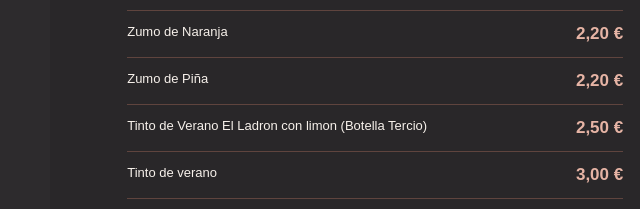
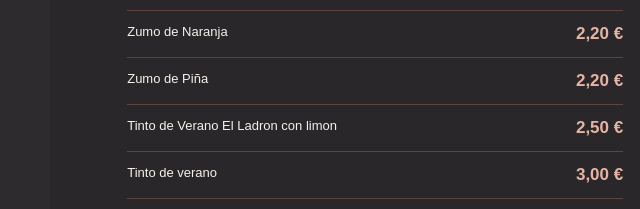
Before and after one commit to barelgallo/bar-el-gallo, a plain HTML site: page carta.html in a window 1280 px wide. Shown: the part 6078-6287 px from the top of the page, 520-1160 px from the left. Drawn offline with Linux system fonts and the light colour scheme.

Commit message:
Actualizar carta.html

```diff
--- a/carta.html
+++ b/carta.html
@@ -743,7 +743,7 @@
 
 
         <div class="wine-price">
-          <span>Tinto de Verano El Ladron con limon (Botella Tercio)</span>
+          <span>Tinto de Verano El Ladron con limon</span>
           <strong>2,50 €</strong>
         </div>
 
```
